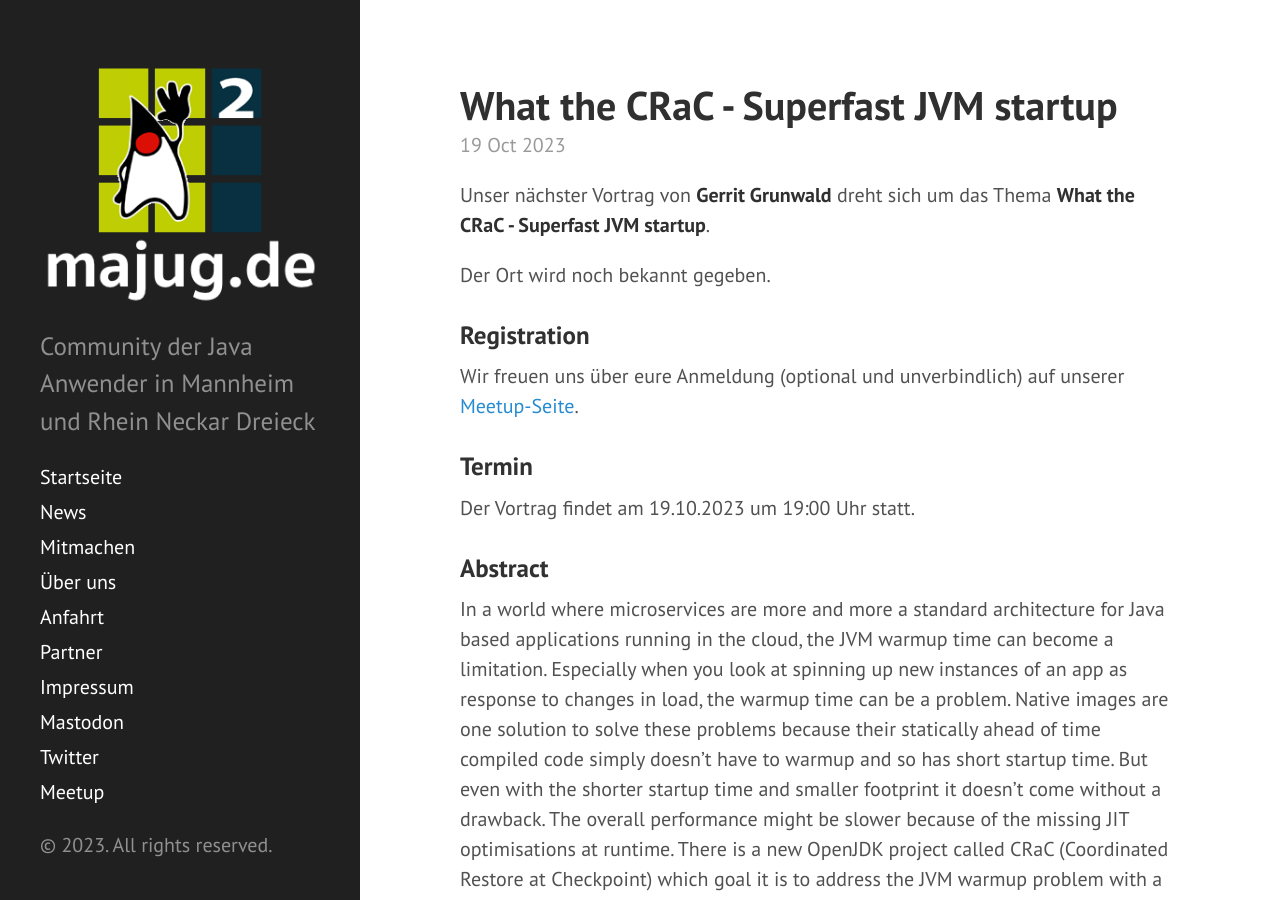
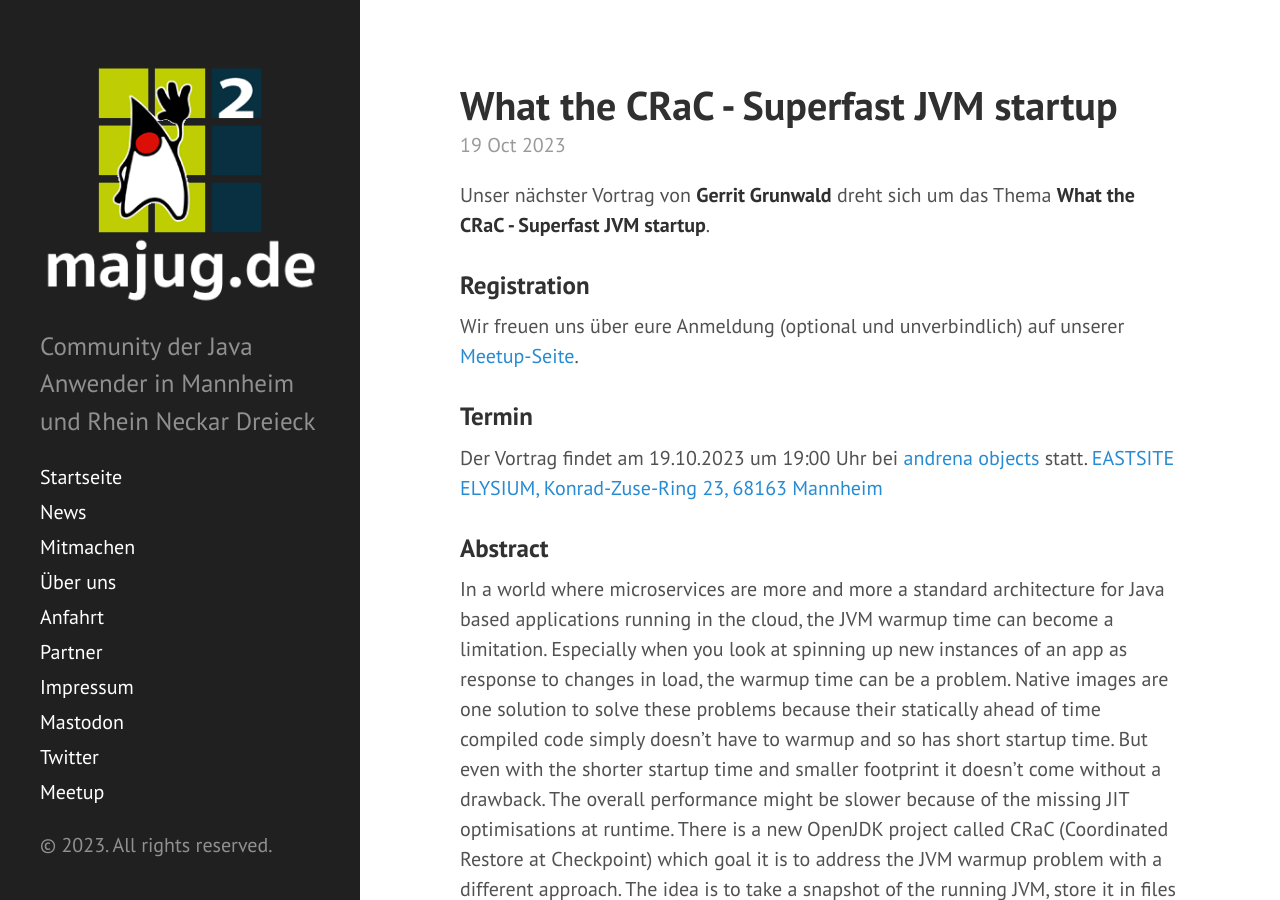
Before and after one commit to majug/majug.github.io, a Jekyll site: the page built from _posts/2023-10-19-jvm-crac.md, in a window 1280 px wide and 900 px high. Built offline with Jekyll 4.4.1, drawn with Linux system fonts in a browser that asks for light colours.

Commit message:
Update 2023-10-19-jvm-crac.md
Added location

```diff
--- a/_posts/2023-10-19-jvm-crac.md
+++ b/_posts/2023-10-19-jvm-crac.md
@@ -2,13 +2,12 @@
 layout: post
 title: "What the CRaC - Superfast JVM startup"
 speaker: "Gerrit Grunwald"
-location: "tbd"
+location: "Andrena Objects, EASTSITE ELYSIUM, Konrad-Zuse-Ring 23, 68163 Mannheim"
+
 state: startpage
 ---
 
 Unser nächster Vortrag von **Gerrit Grunwald** dreht sich um das Thema **What the CRaC - Superfast JVM startup**.
-
-Der Ort wird noch bekannt gegeben.
 
 ### Registration
 
@@ -16,7 +15,8 @@ Wir freuen uns über eure Anmeldung (optional und unverbindlich) auf unserer [Me
 
 ### Termin
 
-Der Vortrag findet am 19.10.2023 um 19:00 Uhr statt.
+Der Vortrag findet am 19.10.2023 um 19:00 Uhr bei [andrena objects](https://www.andrena.de/) statt. [EASTSITE ELYSIUM, Konrad-Zuse-Ring 23, 68163 Mannheim](https://www.google.de/maps/search/EASTSITE+ELYSIUM+Konrad-Zuse-Ring+23+68163+Mannheim/@49.4752962,8.5063156,17z/data=!3m1!4b1)
+
 
 
 ### Abstract
```
